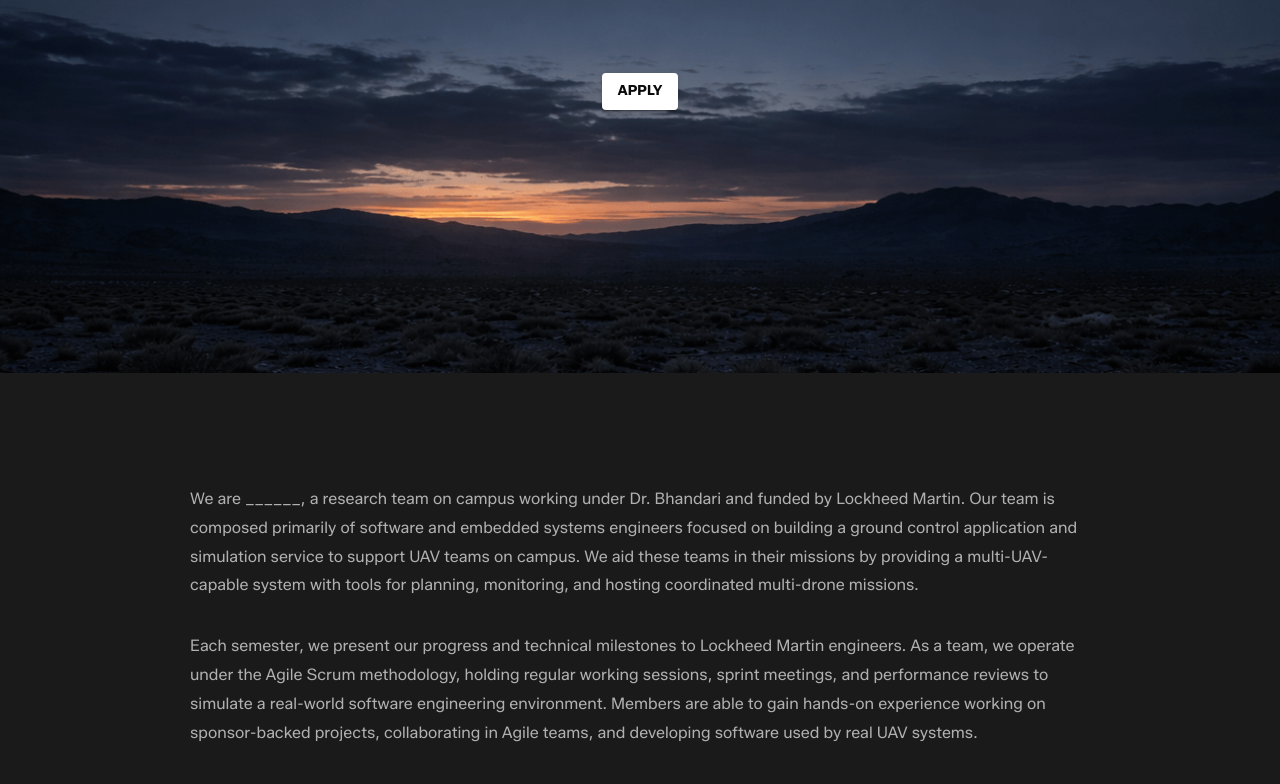
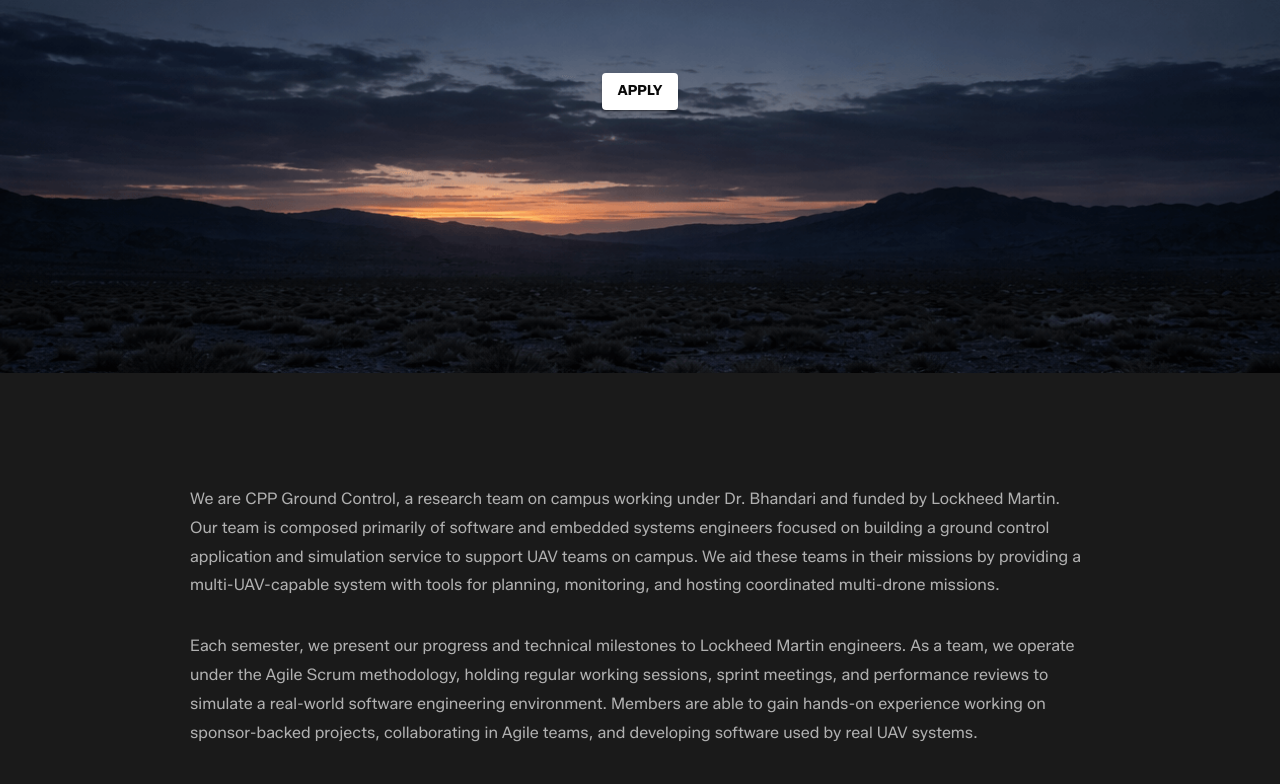
Before and after one commit to UAVGCSTeam/cppgcs-website, a React (Create React App) app: page / in a window 1280 px wide. Shown: the part 363-1147 px from the top of the page. Built offline with nearby package versions, Linux system fonts and the light colour scheme; no server answers.

Commit message:
name changes nad favicon

```diff
--- a/public/index.html
+++ b/public/index.html
@@ -7,7 +7,7 @@
     <meta name="theme-color" content="#000000" />
     <meta
       name="description"
-      content="Web site created using create-react-app"
+      content="The ground control station for CPP"
     />
     <link rel="apple-touch-icon" href="%PUBLIC_URL%/logo192.png" />
     <!--
--- a/src/App.js
+++ b/src/App.js
@@ -118,7 +118,7 @@ function App() {
       >
         <Box sx={{ maxWidth: '900px', mx: 'auto', paddingTop: 8 }}>
           <Typography variant="body1" sx={{ color: '#b0b0b0', mb: 4, lineHeight: 1.8 }}>
-            We are ______, a research team on campus working under Dr. Bhandari and funded by Lockheed Martin. Our team is composed primarily of software and embedded systems engineers focused on building a ground control application and simulation service to support UAV teams on campus. We aid these teams in their missions by providing a multi-UAV-capable system with tools for planning, monitoring, and hosting coordinated multi-drone missions.
+            We are CPP Ground Control, a research team on campus working under Dr. Bhandari and funded by Lockheed Martin. Our team is composed primarily of software and embedded systems engineers focused on building a ground control application and simulation service to support UAV teams on campus. We aid these teams in their missions by providing a multi-UAV-capable system with tools for planning, monitoring, and hosting coordinated multi-drone missions.
           </Typography>
           <Typography variant="body1" sx={{ color: '#b0b0b0', mb: 4, lineHeight: 1.8 }}>
             Each semester, we present our progress and technical milestones to Lockheed Martin engineers. As a team, we operate under the Agile Scrum methodology, holding regular working sessions, sprint meetings, and performance reviews to simulate a real-world software engineering environment. Members are able to gain hands-on experience working on sponsor-backed projects, collaborating in Agile teams, and developing software used by real UAV systems.
```
Also changed, not shown: public/manifest.json, 1 other file (tests, documents, lock files or other folders).
